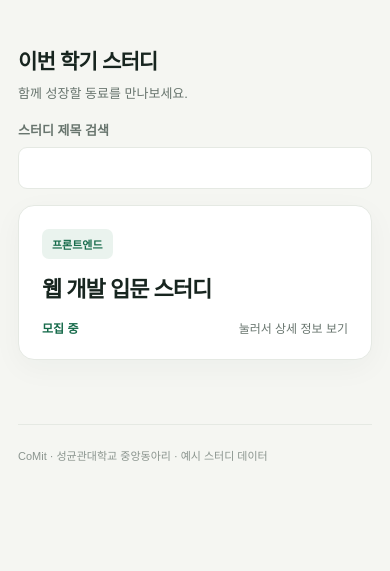
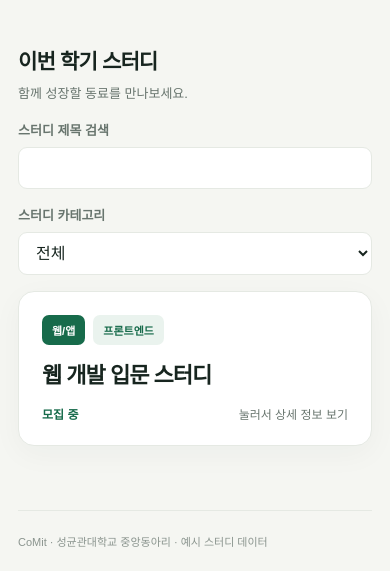
Before and after one commit to comit-skku/agentic-coding-session, a plain HTML site: page index.html in a window 390 px wide. Shown: the part 319-890 px from the top of the page. Before the commit the page ends 844 px from the top, so only its background shows below. Drawn offline with Linux system fonts and the light colour scheme.

Commit message:
add study category

```diff
--- a/index.html
+++ b/index.html
@@ -78,10 +78,12 @@
       .section-head h2 { margin: 0; font-size: 21px; letter-spacing: -.04em; }
       .section-head p { margin: 0; color: var(--muted); font-size: 13px; }
 
-      .study-search { margin: 0 0 16px; }
-      .study-search label { display: block; margin-bottom: 8px; color: var(--muted); font-size: 13px; font-weight: 600; }
-      .study-search input { width: min(100%, 420px); padding: 11px 13px; border: 1px solid var(--line); border-radius: 9px; background: var(--card); color: var(--ink); font: inherit; }
-      .study-search input:focus-visible { outline: 3px solid var(--focus); outline-offset: 2px; }
+      .study-filters { display: flex; flex-wrap: wrap; gap: 16px; margin: 0 0 16px; }
+      .study-search { flex: 1 1 280px; max-width: 420px; }
+      .study-category-filter { flex: 1 1 200px; max-width: 260px; }
+      .study-filters label { display: block; margin-bottom: 8px; color: var(--muted); font-size: 13px; font-weight: 600; }
+      .study-filters input, .study-filters select { width: 100%; padding: 11px 13px; border: 1px solid var(--line); border-radius: 9px; background: var(--card); color: var(--ink); font: inherit; }
+      .study-filters input:focus-visible, .study-filters select:focus-visible { outline: 3px solid var(--focus); outline-offset: 2px; }
       .study-search-empty { margin: 0; color: var(--muted); font-size: 14px; }
 
       .study-card {
@@ -109,6 +111,8 @@
       .study-info { display: grid; grid-template-columns: 1fr auto; gap: 30px; padding: 0 30px 30px; }
 
       .tag { display: inline-block; padding: 7px 10px; border-radius: 7px; background: var(--tag); color: var(--green); font-size: 11px; font-weight: 800; }
+      .study-tags { display: flex; flex-wrap: wrap; gap: 8px; }
+      .category-tag { background: var(--green); color: var(--brand-mark-ink); }
       .description { max-width: 590px; margin: 0; color: var(--muted); font-size: 14px; line-height: 1.8; }
       .details { display: flex; flex-wrap: wrap; gap: 8px 20px; margin: 23px 0 0; padding: 0; color: var(--detail); font-size: 12px; list-style: none; }
       .details li { display: flex; align-items: center; gap: 7px; }
@@ -126,6 +130,7 @@
         nav { gap: 16px; font-size: 12px; }
         main { padding: 56px 0 64px; }
         .section-head { align-items: start; flex-direction: column; gap: 8px; margin-top: 48px; }
+        .study-search, .study-category-filter { max-width: none; }
         .study-card summary { align-items: start; flex-direction: column; gap: 16px; padding: 23px; }
         .summary-side { width: 100%; justify-content: space-between; gap: 10px; }
         .study-info { grid-template-columns: 1fr; gap: 18px; padding: 0 23px 23px; }
@@ -162,16 +167,34 @@
             <p>함께 성장할 동료를 만나보세요.</p>
           </div>
 
-          <div class="study-search">
-            <label for="study-search">스터디 제목 검색</label>
-            <input id="study-search" type="search" autocomplete="off">
+          <div class="study-filters">
+            <div class="study-search">
+              <label for="study-search">스터디 제목 검색</label>
+              <input id="study-search" type="search" autocomplete="off">
+            </div>
+            <div class="study-category-filter">
+              <label for="study-category">스터디 카테고리</label>
+              <select id="study-category">
+                <option value="">전체</option>
+                <option value="기초 언어">기초 언어</option>
+                <option value="웹/앱">웹/앱</option>
+                <option value="AI">AI</option>
+                <option value="CS 기초">CS 기초</option>
+                <option value="CS 심화">CS 심화</option>
+                <option value="대회/공모전">대회/공모전</option>
+                <option value="자격증">자격증</option>
+              </select>
+            </div>
           </div>
           <p class="study-search-empty" id="study-search-empty" role="status" aria-live="polite" hidden>검색 결과가 없습니다</p>
 
-          <details class="study-card">
+          <details class="study-card" data-category="웹/앱">
             <summary aria-labelledby="study-title">
               <div>
-                <span class="tag">프론트엔드</span>
+                <div class="study-tags">
+                  <span class="tag category-tag">웹/앱</span>
+                  <span class="tag">프론트엔드</span>
+                </div>
                 <h3 id="study-title">웹 개발 입문 스터디</h3>
               </div>
               <div class="summary-side">
@@ -203,22 +226,28 @@
       const themeStorageKey = 'comit-theme';
       const themeColor = document.querySelector('meta[name="theme-color"]');
       const studySearch = document.querySelector('#study-search');
+      const studyCategory = document.querySelector('#study-category');
       const studyCards = Array.from(document.querySelectorAll('.study-card'));
       const studySearchEmpty = document.querySelector('#study-search-empty');
 
-      studySearch.addEventListener('input', () => {
+      function filterStudies() {
         const query = studySearch.value.trim().toLocaleLowerCase();
+        const category = studyCategory.value;
         let visibleCount = 0;
 
         studyCards.forEach((card) => {
           const title = card.querySelector('summary h3').textContent.trim().toLocaleLowerCase();
-          const matches = title.includes(query);
+          const matches = title.includes(query) && (!category || card.dataset.category === category);
           card.hidden = !matches;
           if (matches) visibleCount += 1;
         });
 
         studySearchEmpty.hidden = visibleCount > 0;
-      });
+      }
+
+      studySearch.addEventListener('input', filterStudies);
+      studyCategory.addEventListener('change', filterStudies);
+      filterStudies();
 
       function setTheme(theme) {
         const isDark = theme === 'dark';
```
Also changed, not shown: 1 other file.
